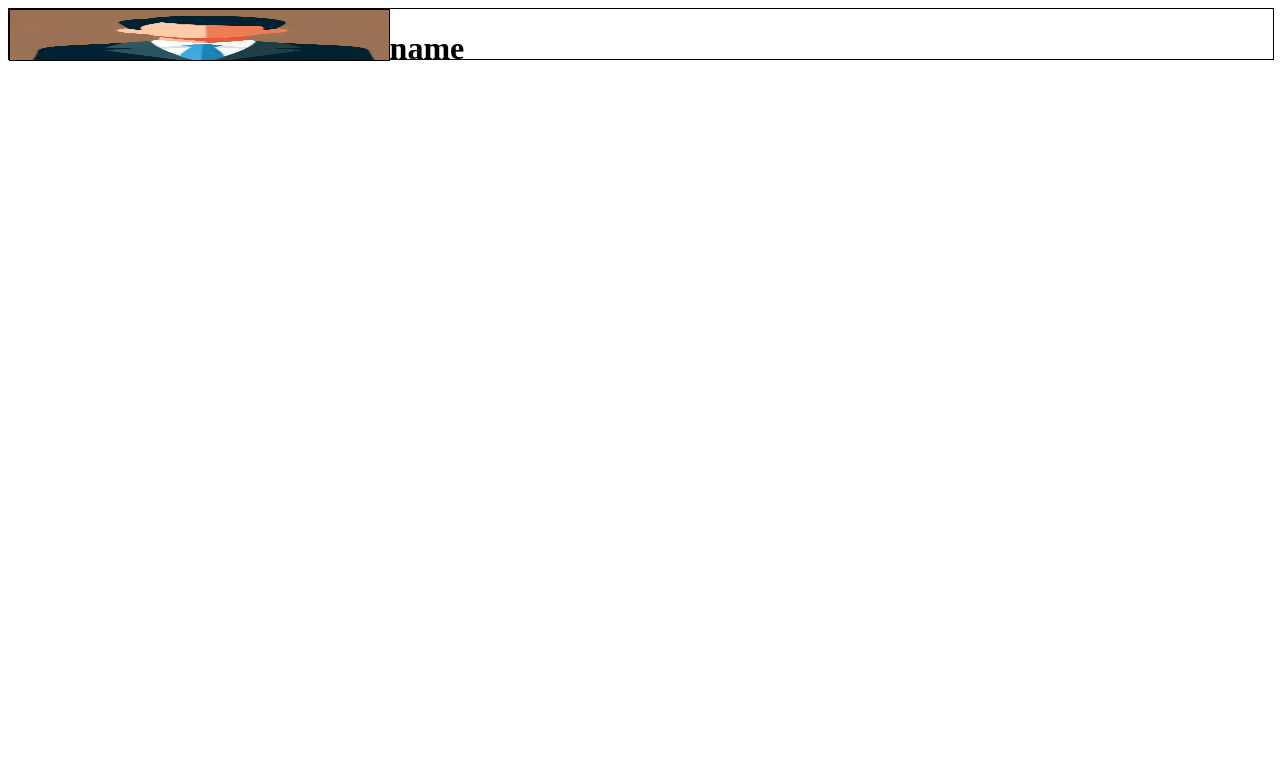
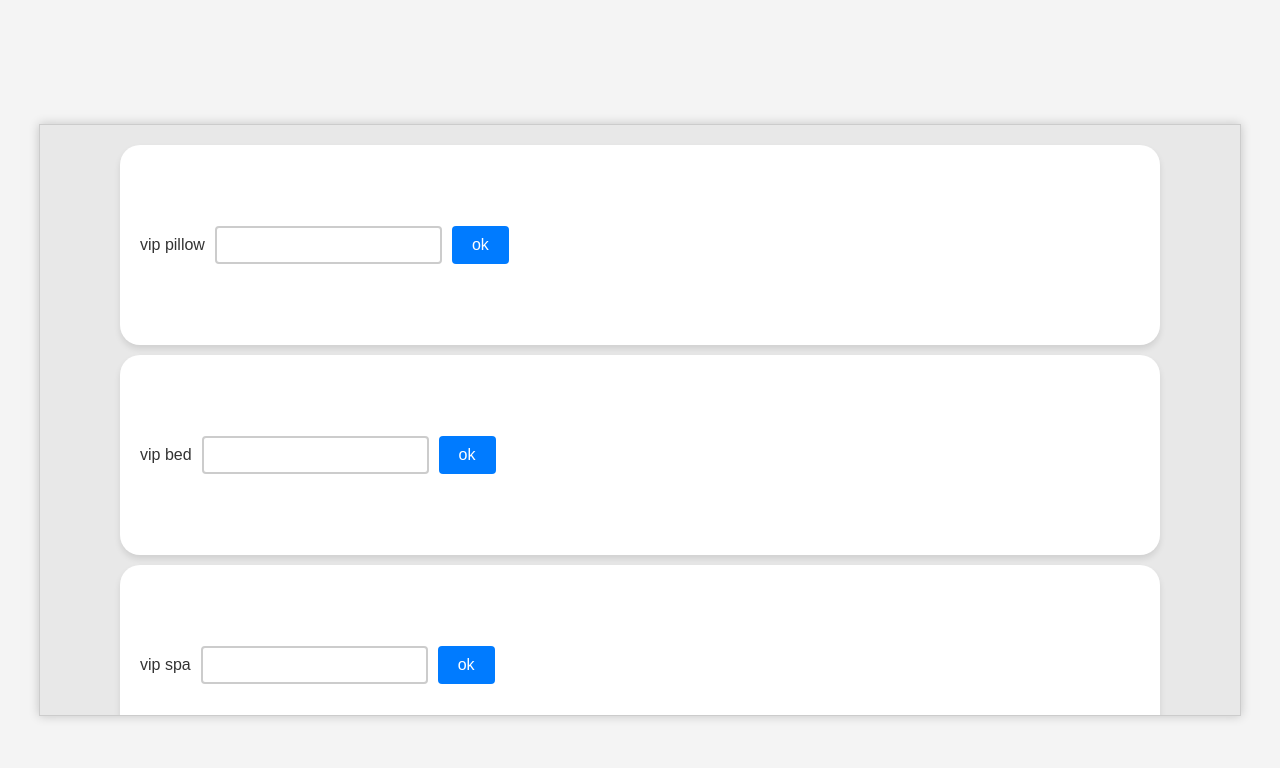
Before and after one commit to khayro0668/memoir3, a website: page try.html in a window 1280 px wide. Drawn offline with Linux system fonts and the light colour scheme.

Commit message:
whatever

```diff
--- a/try.html
+++ b/try.html
@@ -1,36 +1,127 @@
 <!DOCTYPE html>
 <html lang="en">
-
 <head>
     <meta charset="UTF-8">
-    <title>logIn</title>
+    <meta name="viewport" content="width=device-width, initial-scale=1.0">
+    <title>Scrollable Cards with Inputs and Labels</title>
     <style>
-        .current-user {
-          border: 1px solid black;
-          height: 50px;
-          width: 100%;
-          display: flex;
+        body {
+            margin: 0;
+            padding: 20px;
+            background-color: #f4f4f4;
+            display: flex;
+            justify-content: center;
+            align-items: center; /* Centers the main container vertically and horizontally */
+            min-height: 100vh;
+            overflow: hidden; /* Ensures no scrollbar on the body */
         }
-        .image-of-current-user {
-            background-size: cover;
-            border: 1px solid black;
-            width: 30%;
-            height: 50px;
+        .scroll-container {
+            width: 1200px; /* Fixed width of the outer container */
+            height: 570px; /* Fixed height of the outer container */
+            overflow-y: auto; /* Enables vertical scrolling */
+            background-color: #e8e8e8; /* Light gray background for the scroll container */
+            box-shadow: 0 0 10px rgba(0, 0, 0, 0.2); /* Adds shadow for depth */
+            border: 1px solid #ccc; /* Optional: adds a border for better visibility */
+            padding: 10px 0; /* Padding to prevent content from touching the edges */
         }
-        .image-of-current-user img {
-            height: 50px;
-            width: 100%;
+        .container {
+            width: 100%; /* Adjusts width to fit inside the scroll-container without causing horizontal overflow */
+        }
+        .card {
+            background-color: #fff;
+            width: 1000px; /* Width of each card */
+            height: 200px; /* Height of each card */
+            margin: 10px auto; /* Centers cards horizontally and adds vertical space */
+            box-shadow: 0 4px 6px rgba(0, 0, 0, 0.1);
+            display: flex;
+            align-items: center;
+            font-family: Arial, sans-serif;
+            font-size: 16px;
+            color: #333;
+            padding: 0 20px; /* Padding inside each card */
+            border-radius: 20px;
+        }
+        input[type="text"] {
+            padding: 8px;
+            font-size: 16px;
+            border: 2px solid #ccc;
+            border-radius: 4px;
+            margin-left: 10px; /* Spacing between the label and input field */
+        }
+        button {
+            padding: 10px 20px;
+            font-size: 16px;
+            color: white;
+            background-color: #007BFF;
+            border: none;
+            border-radius: 4px;
+            cursor: pointer;
+            margin-left: 10px; /* Spacing between the input field and button */
+        }
+        button:hover {
+            background-color: #0056b3;
+        }
+        .label {
+            font-size: 16px; /* Matches the font size of the input and button */
+            color: #333; /* Dark color for readability */
+            white-space: nowrap; /* Prevents the label from wrapping */
         }
     </style>
 </head>
-
 <body>
-    <div class="current-user" id="current-user">
-        <div class="image-of-current-user">
-            <img src="f1.png">
+    <div class="scroll-container">
+        <div class="container">
+            <div class="card">
+                <div class="label">vip pillow</div>
+                <input type="text" ">
+                <button>ok</button>
+            </div>
+            <div class="card">
+                <div class="label">vip bed</div>
+                <input type="text" >
+                <button>ok</button>
+            </div>
+            <div class="card">
+                <div class="label">vip spa</div>
+                <input type="text" >
+                <button>ok</button>
+            </div>
+            <div class="card">
+                <div class="label">vip pool</div>
+                <input type="text" >
+                <button>ok</button>
+            </div>
+            <div class="card">
+                <div class="label">vip lounge access</div>
+                <input type="text" >
+                <button>ok</button>
+            </div>
+            <div class="card">
+                <div class="label"> vip yacht Charters</div>
+                <input type="text" >
+                <button>ok</button>
+            </div>
+            <div class="card">
+                <div class="label">vip fitness trainer</div>
+                <input type="text" >
+                <button>ok</button>
+            </div>
+            <div class="card">
+                <div class="label">vip gym</div>
+                <input type="text" >
+                <button>ok</button>
+            </div>
+            <div class="card">
+                <div class="label">vip food</div>
+                <input type="text" >
+                <button>ok</button>
+            </div>
+            <div class="card">
+                <div class="label">vip internet</div>
+                <input type="text" >
+                <button>ok</button>
+            </div>
         </div>
-        <h1 style="width: 70%;">name</h1>
     </div>
 </body>
-
 </html>
```
